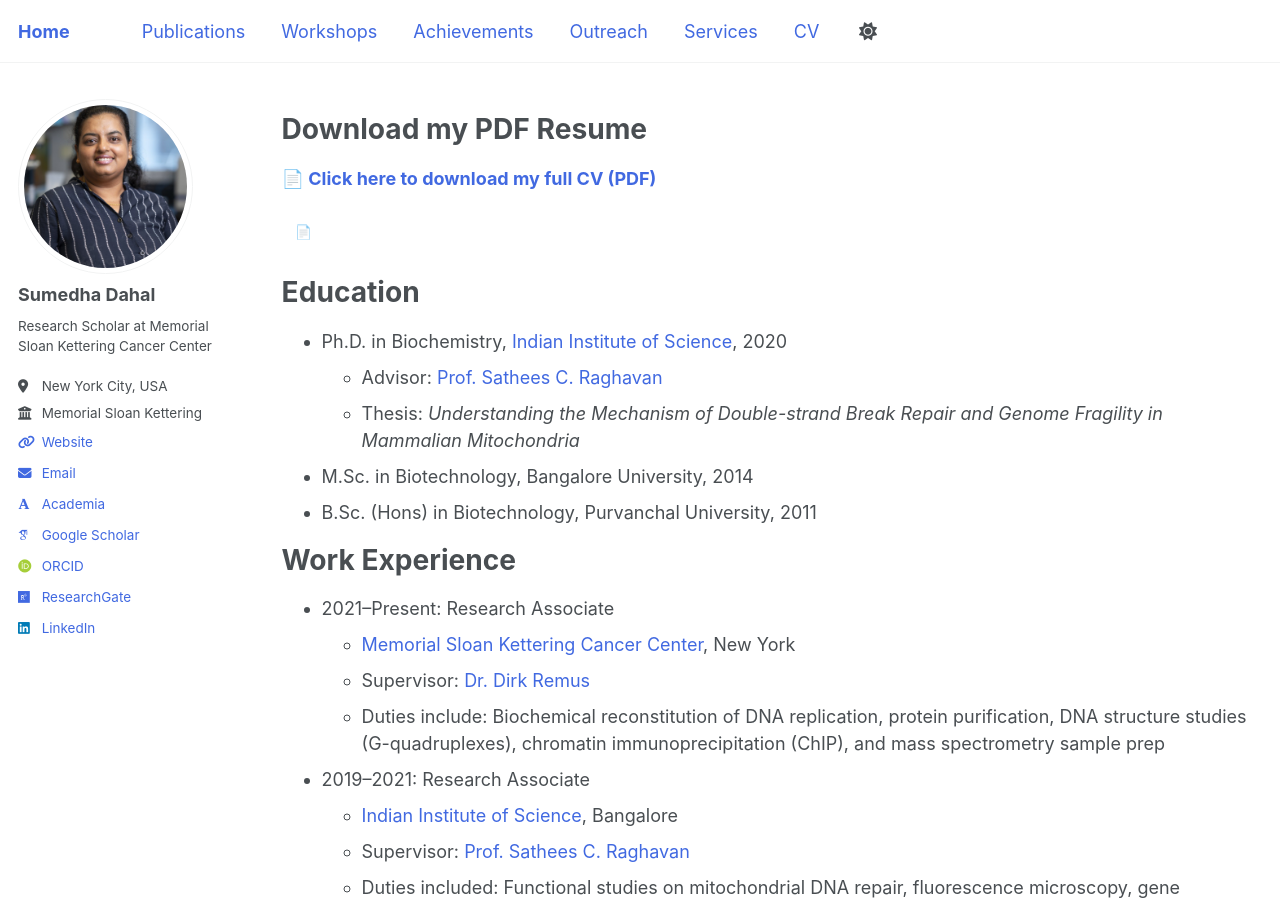
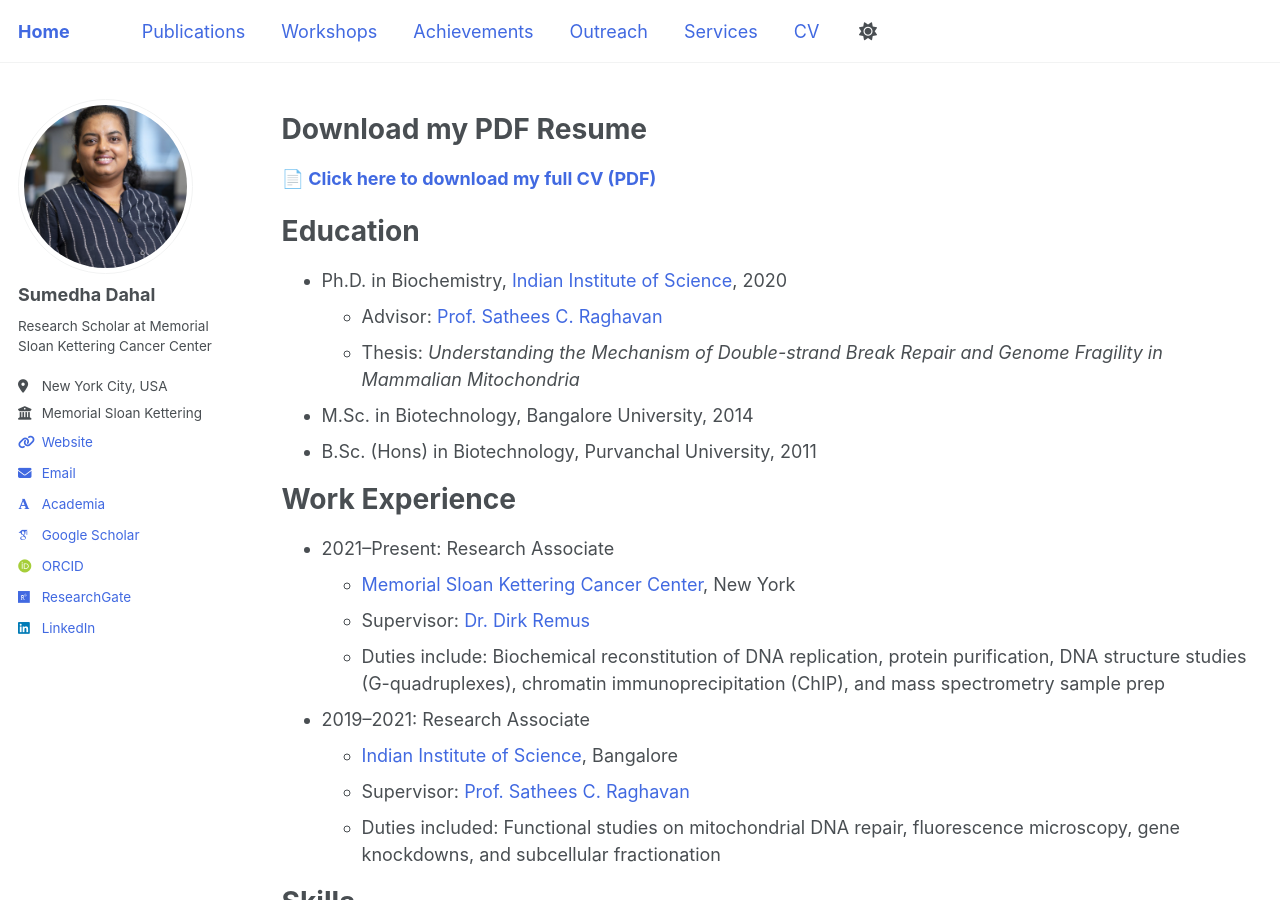
Before and after one commit to Sumu54/Sumu54.github.io, a Jekyll site: the page built from _pages/cv.md, in a window 1280 px wide and 900 px high. Built offline with Jekyll 4.4.1, drawn with Linux system fonts in a browser that asks for light colours; some web fonts are replaced.

Commit message:
Update cv.md

```diff
--- a/_pages/cv.md
+++ b/_pages/cv.md
@@ -11,10 +11,6 @@ redirect_from:
 
 # Download my PDF Resume
 **[📄 Click here to download my full CV (PDF)](/files/SumedhaDahal_CV_Scientist.pdf)**
-
-
-<p><a href="/files/SumedhaDahal_CV_Scientist.pdf" target="_blank" class="btn btn--info">📄 Download My CV (PDF)</a></p>
-
 
 
 Education
```
